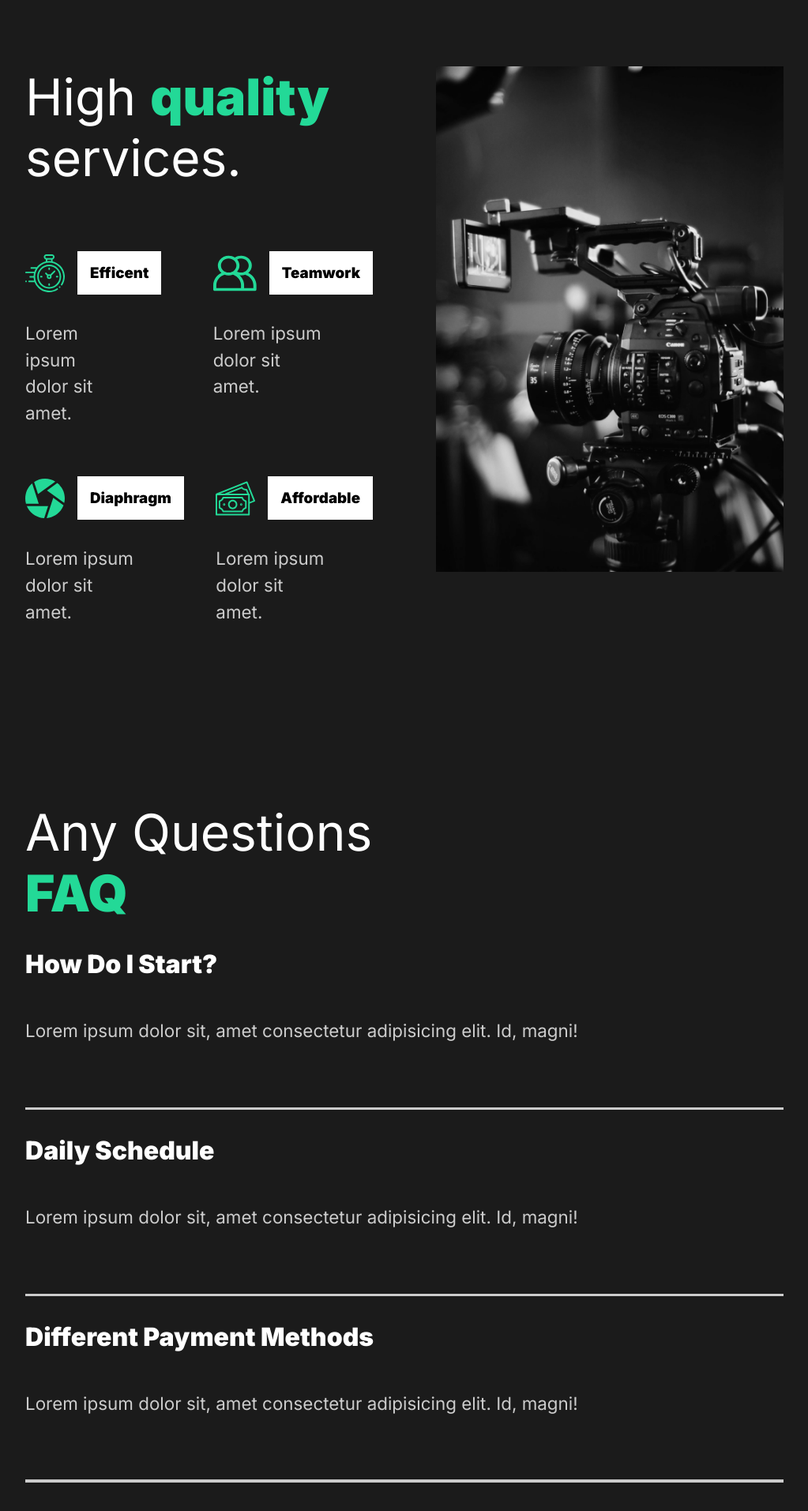
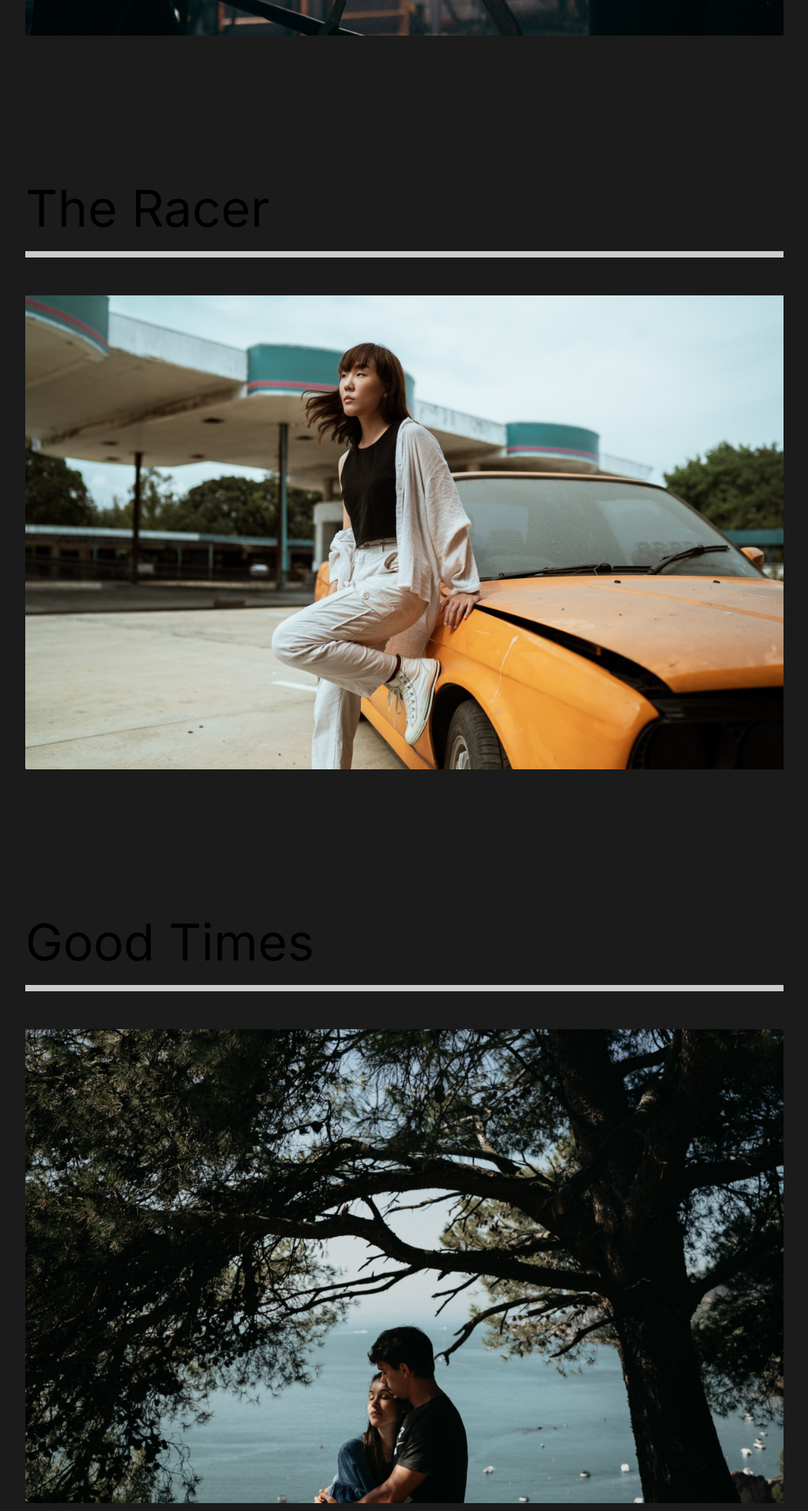
Before and after one commit to edazejnuni/capture, a React (Create React App) app: page /work in a window 1280 px wide. Shown: the part 880-2793 px from the top of the page at 79% size, without its empty margins (128-1151 px from the left). Built offline with nearby package versions, Linux system fonts and the light colour scheme.

Commit message:
8. Our Work

```diff
--- a/src/App.js
+++ b/src/App.js
@@ -3,14 +3,29 @@ import React from "react";
 import GlobalStyle from "./components/GlobalStyle";
 //import pages
 import AboutUs from "./pages/AboutUs";
+import ContactUS from "./pages/ContactUs";
+import OurWork from "./pages/OurWork";
 import Nav from "./components/Nav";
+//Router
+import {Switch, Route} from "react-router-dom";
+
 function App() {
   return (
     <div className="App">
       <header className="App-header">
         <GlobalStyle/>
         <Nav/>
-        <AboutUs/>
+        <Switch>
+          <Route path="/" exact>
+            <AboutUs/>
+          </Route>
+          <Route path="/work">
+            <OurWork/>
+          </Route>
+          <Route path="/contact">
+            <ContactUS/>
+          </Route>
+        </Switch>
       </header>
     </div>
   );
--- a/src/components/Nav.js
+++ b/src/components/Nav.js
@@ -1,19 +1,20 @@
 import React from "react";
 import styled from "styled-components";
+import { Link } from "react-router-dom";
 
 const Nav= () =>{
     return(
         <StyledNav>
-            <h1><a href="#!" id="logo">Capture</a></h1>
+            <h1><Link id="logo" to="/">Capture</Link></h1>
             <ul>
                 <li>
-                    <a href="#!">1. About Us</a>
+                    <Link to="/" >1. About Us</Link>
                 </li>
                 <li>
-                    <a href="#!">2. Our Work</a>
+                    <Link to="/work">2. Our Work</Link>
                 </li>
                 <li>
-                    <a href="#!">3. Contact Us</a>
+                    <Link to="/contact">3. Contact Us</Link>
                 </li>
             </ul>
         </StyledNav>
--- a/src/index.js
+++ b/src/index.js
@@ -2,10 +2,12 @@ import React from 'react';
 import ReactDOM from 'react-dom';
 import App from './App';
 import reportWebVitals from './reportWebVitals';
-
+import {BrowserRouter} from 'react-router-dom';
 ReactDOM.render(
   <React.StrictMode>
-    <App />
+    <BrowserRouter>
+      <App />
+    </BrowserRouter>
   </React.StrictMode>,
   document.getElementById('root')
 );
--- /dev/null
+++ b/src/pages/ContactUs.js
@@ -0,0 +1,11 @@
+import React from "react";
+
+const ContactUS = () => {
+    return(
+        <div>
+            <h1>Contact Us</h1>
+        </div>
+    )
+}
+
+export default ContactUS;
--- /dev/null
+++ b/src/pages/OurWork.js
@@ -0,0 +1,56 @@
+import React from "react";
+import {Link} from 'react-router-dom';
+import styled from "styled-components";
+//images
+import athlete from '../img/athlete-small.png';
+import theracer from '../img/theracer-small.png';
+import goodtimes from '../img/goodtimes-small.png';
+
+const OurWork = () => {
+    return(
+        <Work>
+            <Movie>
+                <h2>The Athlete</h2>
+                <div className="line"></div>
+                <Link>
+                <img src={athlete} alt="Athlete" /></Link>
+            </Movie>
+            <Movie>
+                <h2>The Racer</h2>
+                <div className="line"></div>
+                <Link>
+                <img src={theracer} alt="The Racer" /></Link>
+            </Movie>
+            <Movie>
+                <h2>Good Times</h2>
+                <div className="line"></div>
+                <Link>
+                <img src={goodtimes} alt="Good Times" /></Link>
+            </Movie>
+        </Work>
+    )
+}
+
+
+const Work= styled.div`
+    min-height: 100vh;
+    overflow: hidden;
+    padding: 5rem 10rem;
+    h2{
+        padding: 1rem 0rem;
+    }
+`;
+const Movie = styled.div`
+    padding-bottom: 10rem;
+    .line{
+        height: 0.5rem;
+        background:#cccccc;
+        margin-bottom:3rem;
+    }
+    img{
+        width: 100%;
+        height: 75vh;
+        object-fit:cover;
+    }
+`;
+export default OurWork;
```
